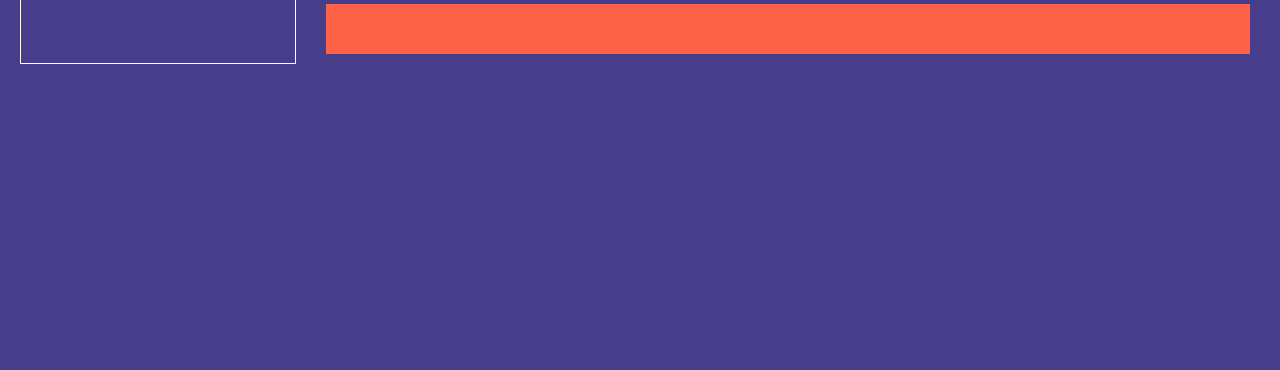
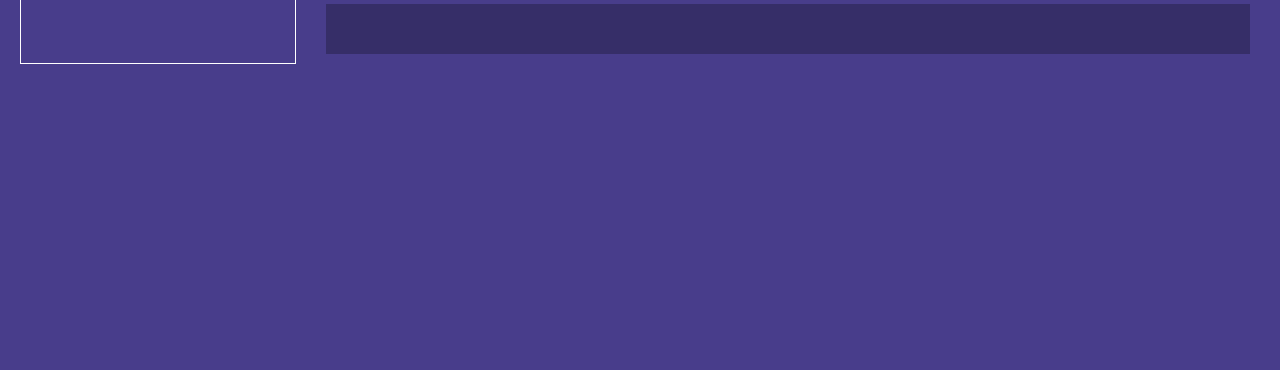
Before and after one commit to zooduck/binary-options, a website built with webpack: page src/templates/index.html in a window 1280 px wide. Shown: the part 430-800 px from the top of the page. Built offline with nearby package versions, Linux system fonts and the light colour scheme; some packages are replaced by stand-ins of ours.

Commit message:
Change exposure/risk progress bar colours.

```diff
--- a/src/styles/_theme.scss
+++ b/src/styles/_theme.scss
@@ -232,18 +232,19 @@ body#zoobinary {
 	-webkit-appearance: none;
 	-moz-appearance: none;
 	border: none;
+	background-color: #362e68;
 }
 .zoobinary__panel__main .subpanel-G .item.exposure progress.exposure::-webkit-progress-bar {
 	// background-color: rgba(255, 255, 255, .75);
-	background-color: tomato;
+	background-color: #362e68;
 	// box-shadow: 0 5px 10px rgba(0, 0, 0, .55) inset;
 }
 
 .zoobinary__panel__main .subpanel-G .item.exposure progress.exposure::-webkit-progress-value {
-	background-color: rgba(0, 0, 0, .15);
+	background-color: rgba(0, 0, 0, .25);
 }
 .zoobinary__panel__main .subpanel-G .item.exposure progress.exposure::-moz-progress-bar {
-	background-color: rgba(0, 0, 0, .15);
+	background-color: rgba(0, 0, 0, .25);
 }
 .zoobinary__panel__main .subpanel-G .item.exposure progress.exposure::before {
 	content: attr(pseudo-before);
@@ -251,7 +252,7 @@ body#zoobinary {
 	// font-size: 2em;
  	top: 0;
 	left: 5px;
-	color: rgba(0, 0, 0, .55);
+	color: rgba(255, 255, 255, 1);
 	font-weight: bold;
 }
 .zoobinary__panel__main .subpanel-G .item.exposure progress.exposure::after {
@@ -260,7 +261,7 @@ body#zoobinary {
 	// font-size: 2em;
  	top: 0;
 	right: 5px;
-	color: rgba(0, 0, 0, .55);
+	color: rgba(255, 255, 255, 1);
 	font-weight: bold;
 }
 
```
